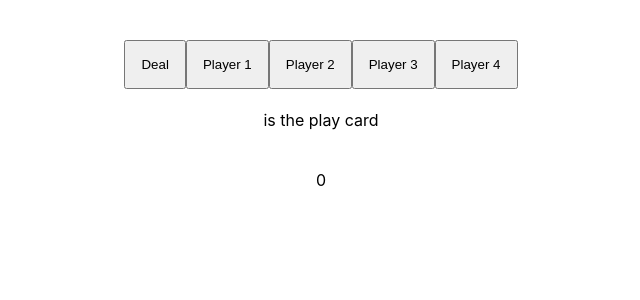
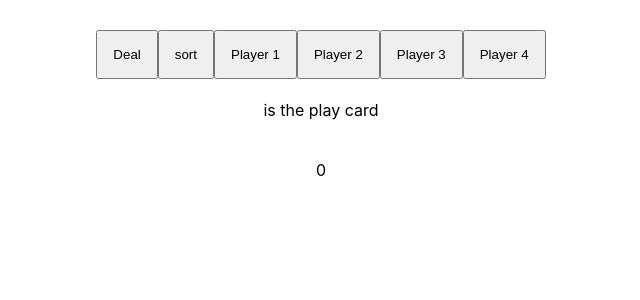
Before and after one commit to gabesharpton/Bagjav, a React (Create React App) app in the folder bagjav/: page / in a window 1280 px wide. Shown: the top 300 px of the page, without its empty margins (319-959 px from the left). Built offline with nearby package versions, Linux system fonts and the light colour scheme.

Commit message:
created sort function to sort cards after being delt

```diff
--- a/bagjav/src/App.js
+++ b/bagjav/src/App.js
@@ -15,8 +15,8 @@ class App extends Component {
 
       {/* <Route path="" render={Intro}/> */}
      <Cards/>
-     <Card />
-     <Deck />
+     {/* <Card /> */}
+     {/* <Deck /> */}
      {/* <PlayGame /> */}
 
     </div>
--- a/bagjav/src/Cards.js
+++ b/bagjav/src/Cards.js
@@ -1,11 +1,10 @@
 import React, {Component} from 'react';
 import './card.css'
-//import {_} from 'lodash'
-import Deck from './components/Deck'
+//import Deck from './components/Deck'
 
 export default class Cards extends Component{
-    constructor(props){
-        super(props);
+    constructor(){
+        super();
         this.state = {
             deck: [],
             player1: [],
@@ -54,8 +53,9 @@ export default class Cards extends Component{
             this.setState({ player1: this.state.deck.filter((cards, index) => {
 
                     return index < 13 ? cards : null
+                }).sort()
             })
-            })
+            this.state.player1.sort();
             this.setState({ player2: this.state.deck.filter((cards, index) => {
                     return index >= 13 && index < 26 ? cards : null
                 })
@@ -69,6 +69,19 @@ export default class Cards extends Component{
                 })
             })
     }
+
+    sort = () => {
+
+        //let sorted = (a,b) => a.props.children - b.props.children;
+        this.setState({player1: this.state.player1.sort((a,b) => a.key - b.key)}
+            );
+        this.setState({player2: this.state.player2.sort((a,b)=> a.key - b.key)}
+            );
+        this.setState({player3: this.state.player3.sort((a,b) => a.key - b.key)}
+            );
+        this.setState({player4: this.state.player4.sort((a,b) => a.key - b.key)}
+            );
+                };
 
 
             choseCard = () => {
@@ -131,26 +144,27 @@ this.setState({
                 player4: [...newPlayer4]
             })
             }
+playGame = (e) => {
+            if(this.state.playCard.length < 4){
+                this.playGame()
+                this.player2turn()
+                this.player3turn()
+                this.player4turn()
+        }
+    }
+    render(){
+
+            return(
+                <div>
 
 
 
-        render(){
-            // console.log( this.state.player1 )
-            // console.log( this.state.player2 )
-            // console.log( this.state.player3 )
-            // console.log( this.state.player4 )
-            // console.log(this.state.playCard)
-
-            return(
-                <div>
-            <div>
-                <Deck deck={this.state.deck} />
-            </div>
                 <p id='player1'>{this.state.player1}</p>
                 <p id='player2'>{this.state.player2}</p>
                 <p id='player3'>{this.state.player3}</p>
                 <p id='player4'>{this.state.player4}</p>
                 <button onClick={() => this.deal()} >Deal</button>
+                <button onClick={() => this.sort()} >sort</button>
                 <button onClick={() => this.choseCard()} >Player 1</button>
                 <button onClick={() => this.player2turn()} >Player 2</button>
                 <button onClick={() => this.player3turn()} >Player 3</button>
--- a/bagjav/src/components/Deck.js
+++ b/bagjav/src/components/Deck.js
@@ -1,18 +1,18 @@
-import React from 'react';
+//import React from 'react';
 // import './App.css';
 //import Card from './Card'
 
-function Deck(props) {
-  // let deck = props.deck.map((cards) => {
-  //   return <Card key={cards.value}/>
-  // })
-  return (
-    <div className="App">
-     {/* <h1> Welcome to Bagjav!</h1> */}
+// function Deck(props) {
+//   // let deck = props.deck.map((cards) => {
+//   //   return <Card key={cards.value}/>
+//   // })
+//   return (
+//     <div className="App">
+//      {/* <h1> Welcome to Bagjav!</h1> */}
 
-     {/* <p>{deck}</p> */}
-    </div>
-  );
-}
+//      {/* <p>{deck}</p> */}
+//     </div>
+//   );
+// }
 
-export default Deck;
+// export default Deck;
```
Lines whose indentation alone changed are shown as unchanged.
